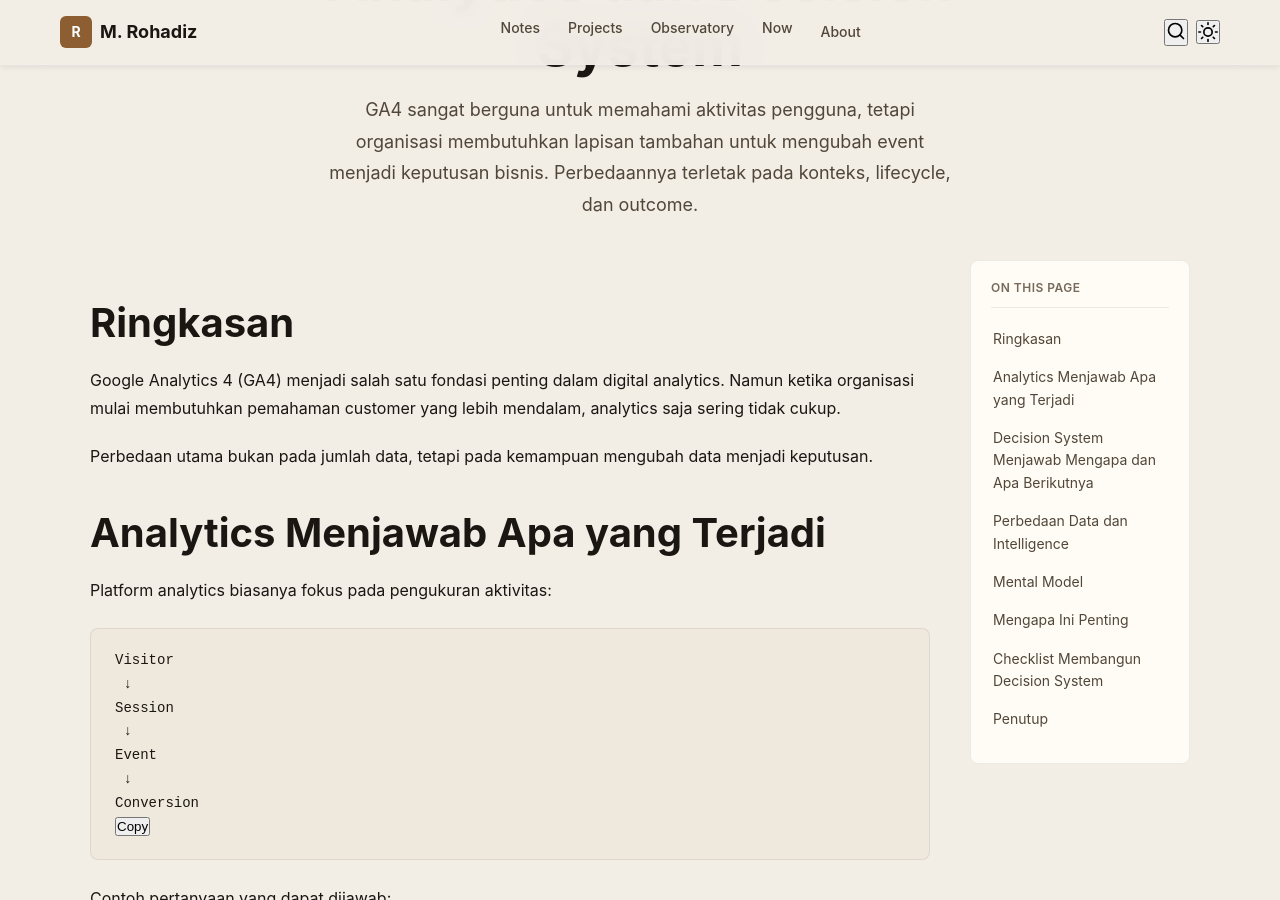
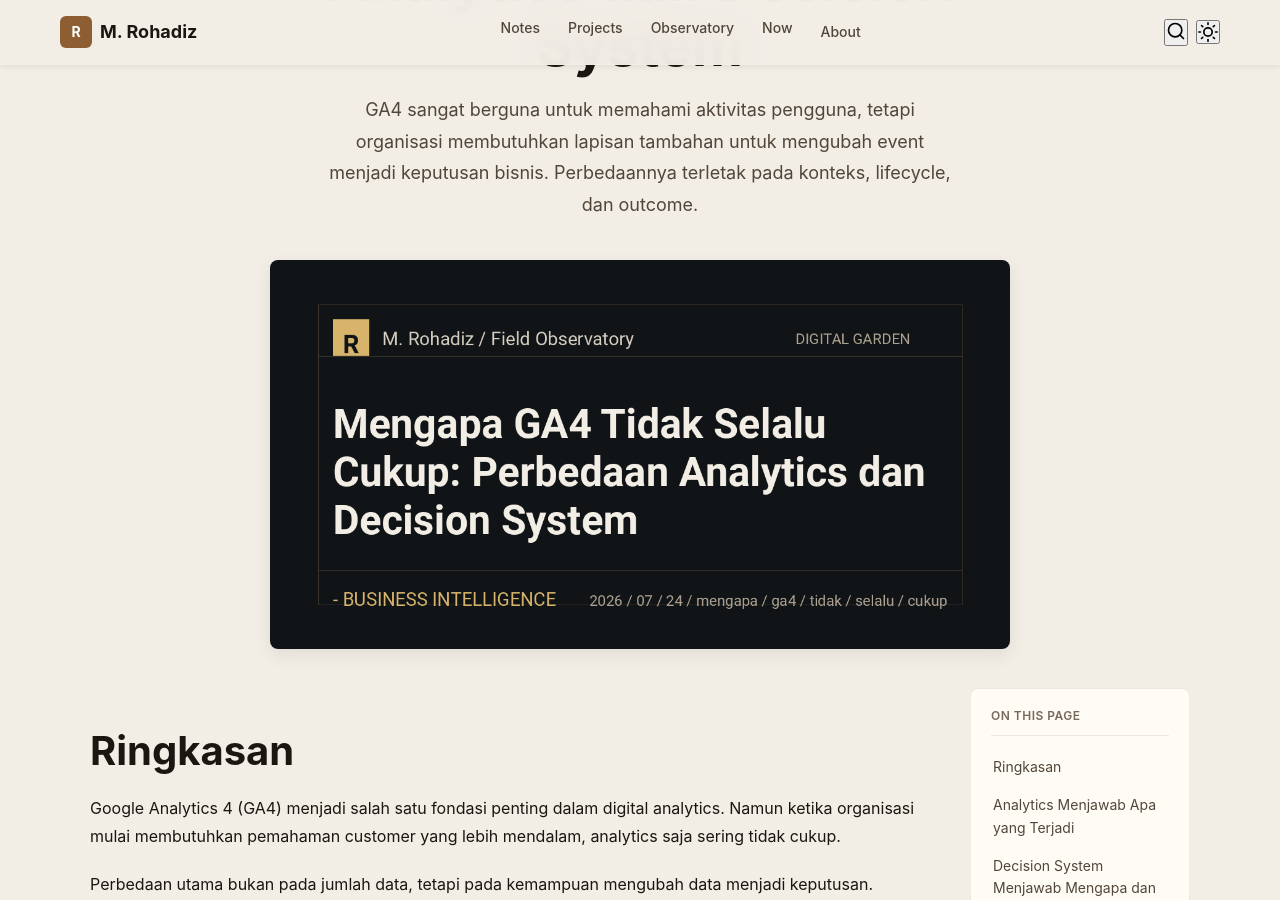
Before and after one commit to mrohadiz/mrohadiz.github.io, a Jekyll site: the page built from _posts/2026-07-24-mengapa-ga4-tidak-selalu-cukup.md, in a window 1280 px wide and 900 px high, scrolled down 353 px. Built offline with Jekyll 4.4.1, drawn with Linux system fonts in a browser that asks for light colours; some web fonts are replaced.

Commit message:
chore(seo): auto-generate open graph images [skip ci]

```diff
--- a/_posts/2026-07-24-mengapa-ga4-tidak-selalu-cukup.md
+++ b/_posts/2026-07-24-mengapa-ga4-tidak-selalu-cukup.md
@@ -11,6 +11,7 @@ tags:
   - data-engineering
   - marketing-intelligence
 excerpt: "GA4 sangat berguna untuk memahami aktivitas pengguna, tetapi organisasi membutuhkan lapisan tambahan untuk mengubah event menjadi keputusan bisnis. Perbedaannya terletak pada konteks, lifecycle, dan outcome."
+image: /assets/images/og/2026-07-24-mengapa-ga4-tidak-selalu-cukup.png
 ---
 
 ## Ringkasan
```
Also changed, not shown: .og-cache.json, assets/images/og/2026-07-24-mengapa-ga4-tidak-selalu-cukup.png (added).
